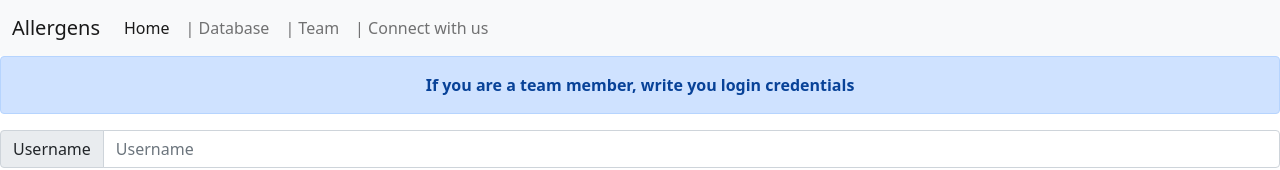
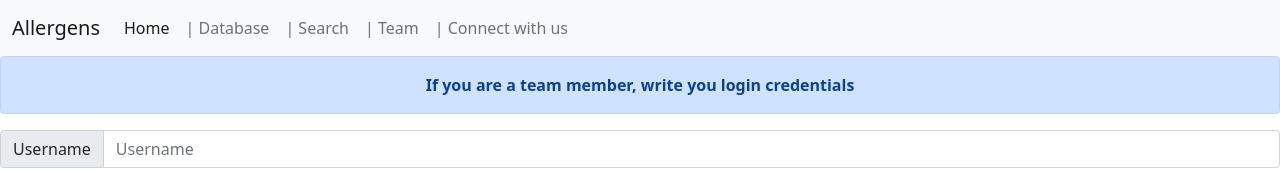
Before and after one commit to Zeaan/Food-Allergen-Database, a plain HTML site: page authentication.html in a window 1280 px wide. Shown: the top 170 px of the page. Drawn offline with nearby package versions, Linux system fonts and the light colour scheme.

Commit message:
Update authentication.html

```diff
--- a/authentication.html
+++ b/authentication.html
@@ -28,6 +28,9 @@
             </li>
             <li class="nav-item">
               <a class="nav-link" href="database.html"> | Database</a>
+            </li>
+            <li class="nav-item">
+              <a class="nav-link" href="search.html"> | Search</a>
             </li>
             <li class="nav-item">
               <a class="nav-link" href="LabMembers.html"> | Team</a>
```
